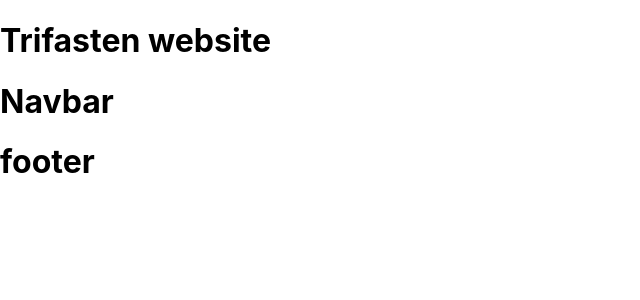
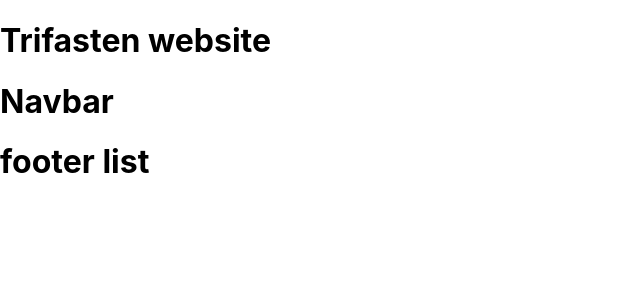
Before and after one commit to guru130500/tr-fast-clone, a React (Create React App) app: page / in a window 1280 px wide. Shown: the top 300 px of the page, without its empty margins (0-640 px from the left). Built offline with nearby package versions, Linux system fonts and the light colour scheme.

Commit message:
footer changed

```diff
--- a/src/Components/Footer/Footer.js
+++ b/src/Components/Footer/Footer.js
@@ -4,7 +4,7 @@ import './Footer.css';
 const Footer = () => {
   return (
     <div>
-      <h1>footer</h1>
+      <h1>footer list</h1>
     </div>
   )
 }
```
